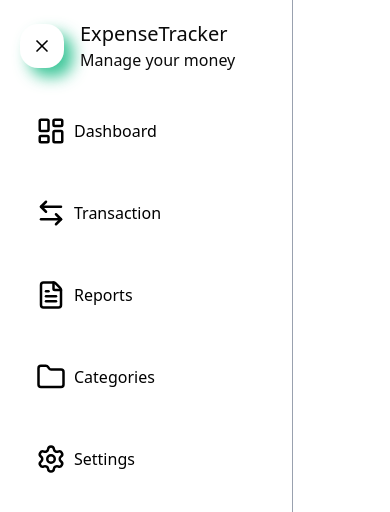
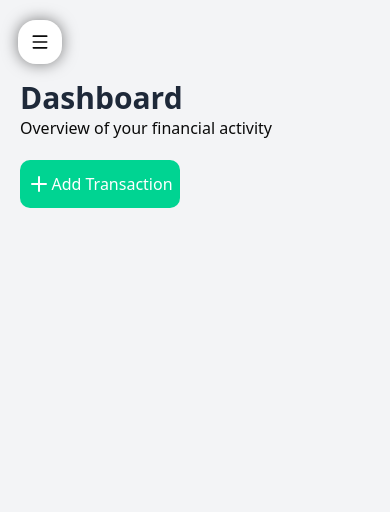
Before and after one commit to zsedrickj/expense_tracker, a Next.js app: page /dashboard in a window 390 px wide. Shown: the top 512 px of the page. Built offline with nearby package versions, Linux system fonts and the light colour scheme.

Commit message:
"Fixing navbar for overlay and add few content in dashboard"

```diff
--- a/app/dashboard/page.tsx
+++ b/app/dashboard/page.tsx
@@ -1,10 +1,26 @@
+"use client";
+import AddButton from "@/components/ui/addButton";
 import NavBar from "@/components/ui/navbar";
-import React from "react";
+import React, { useState } from "react";
 
 const Dashboard = () => {
+  const [isClosed, setIsClosed] = useState(true);
+
   return (
-    <div className="h-full w-screen flex ">
-      <NavBar />
+    <div className="h-screen w-screen bg-gray-100 lg:flex overflow-y-auto">
+      {/* Navbar */}
+      <NavBar isClosed={isClosed} setIsClosed={setIsClosed} />
+
+      {/* Main Content */}
+      <div className={`flex-1 p-5 pt-20 transition-all duration-300 lg:px-20`}>
+        <div className="flex flex-col gap-5">
+          <div className="flex flex-col">
+            <h1 className="text-3xl font-semibold text-gray-800">Dashboard</h1>
+            <p>Overview of your financial activity</p>
+          </div>
+          <AddButton name="Add Transaction" />
+        </div>
+      </div>
     </div>
   );
 };
--- /dev/null
+++ b/components/ui/addButton.tsx
@@ -0,0 +1,17 @@
+"use client";
+
+import React from "react";
+import { Plus } from "lucide-react";
+
+type AddButtonProps = {
+  name: string;
+};
+const AddButton: React.FC<AddButtonProps> = ({ name }) => {
+  return (
+    <button className="w-40 h-12  flex  items-center justify-center text-white bg-emerald-400 rounded-lg hover:bg-emerald-500 transition-colors duration-300">
+      <Plus /> {name}
+    </button>
+  );
+};
+
+export default AddButton;
--- a/components/ui/navbar.tsx
+++ b/components/ui/navbar.tsx
@@ -11,9 +11,25 @@ import {
 } from "lucide-react";
 import Image from "next/image";
 
-const NavBar = () => {
+interface NavBarProps {
+  isClosed: boolean;
+  setIsClosed: React.Dispatch<React.SetStateAction<boolean>>;
+}
+
+const NavBar: React.FC<NavBarProps> = ({ isClosed, setIsClosed }) => {
   const [active, setActive] = useState<string | null>(null);
-  const [isClosed, setIsClosed] = useState(false); // false = sidebar open
+  const [isLargeScreen, setIsLargeScreen] = useState(false);
+
+  useEffect(() => {
+    const handleResize = () => {
+      const large = window.innerWidth >= 1024;
+      setIsLargeScreen(large);
+      if (large) setIsClosed(false);
+    };
+    handleResize();
+    window.addEventListener("resize", handleResize);
+    return () => window.removeEventListener("resize", handleResize);
+  }, []);
 
   const menuItems = [
     { id: "dashboard", label: "Dashboard", icon: LayoutDashboard },
@@ -23,46 +39,34 @@ const NavBar = () => {
     { id: "settings", label: "Settings", icon: Settings },
   ];
 
-  // Detect large screens and force sidebar open
-  const [isLargeScreen, setIsLargeScreen] = useState(false);
-  useEffect(() => {
-    const handleResize = () => {
-      setIsLargeScreen(window.innerWidth >= 1024);
-    };
-    handleResize();
-    window.addEventListener("resize", handleResize);
-    return () => window.removeEventListener("resize", handleResize);
-  }, []);
+  const sidebarClasses = isLargeScreen
+    ? "lg:w-[25%] lg:p-5 lg:border-r lg:border-gray-400 h-full"
+    : isClosed
+      ? "w-10 fixed top-5 left-5 z-50 rounded-2xl"
+      : "w-[75%] fixed top-0 left-0 h-full border-r border-gray-400 bg-white p-5 z-50";
 
   return (
     <div
-      className={`flex flex-col h-full gap-5 transition-all duration-300 ease-in-out p-5 bg-white ${
-        isClosed && !isLargeScreen
-          ? "w-16 border-none"
-          : isLargeScreen
-            ? "w-[25%] border-r border-gray-400" // smaller width on large screens
-            : "w-[75%] border-r border-gray-400" // mobile width
-      }`}
+      className={`flex flex-col gap-5 bg-white transition-all duration-300 ease-in-out ${sidebarClasses}`}
     >
-      {/* Top div with toggle icon (mobile only) */}
+      {/* TOGGLE BUTTON ONLY ON MOBILE/TABLET */}
       {!isLargeScreen && (
-        <div className="flex gap-4 items-center mb-2">
+        <div
+          className={`flex ${isClosed ? "justify-center" : "gap-4 items-center mb-4"}`}
+        >
           <div
-            className={`flex justify-center items-center p-3 rounded-2xl cursor-pointer transition-all duration-300 ${
-              isClosed
-                ? "shadow-[0_0_15px_rgba(0,0,0,0.5)]" // black shadow when collapsed
-                : "shadow-[9px_9px_15px_rgba(16,185,129,0.8)] dark:shadow-[10px_10px_25px_rgba(52,211,153,0.85)]"
-            }`}
             onClick={() => setIsClosed(!isClosed)}
+            className={`flex justify-center items-center p-3 rounded-2xl cursor-pointer transition-all duration-300
+              ${
+                isClosed
+                  ? "shadow-[0_0_15px_rgba(0,0,0,0.5)] bg-white"
+                  : "shadow-[9px_9px_15px_rgba(16,185,129,0.8)] dark:shadow-[10px_10px_25px_rgba(52,211,153,0.85)] bg-white"
+              }
+            `}
           >
-            {isClosed ? (
-              <Menu size={20} className="text-black" />
-            ) : (
-              <X size={20} className="text-black" />
-            )}
+            {isClosed ? <Menu size={20} /> : <X size={20} />}
           </div>
 
-          {/* Show logo/title only if sidebar is open */}
           {!isClosed && (
             <div className="flex flex-col">
               <h1 className="text-xl">ExpenseTracker</h1>
@@ -72,7 +76,7 @@ const NavBar = () => {
         </div>
       )}
 
-      {/* Logo/title for large screens */}
+      {/* DESKTOP LOGO */}
       {isLargeScreen && (
         <div className="flex items-center justify-start p-5 gap-3">
           <Image
@@ -82,13 +86,13 @@ const NavBar = () => {
             alt="Dollar Sign"
           />
           <div className="flex flex-col justify-center items-center">
-            <h1 className="text-xl">ExpenseTracker</h1>
-            <p className="text-md">Manage your money</p>
+            <h1 className="text-lg">ExpenseTracker</h1>
+            <p className="text-sm">Manage your money</p>
           </div>
         </div>
       )}
 
-      {/* Menu items */}
+      {/* MENU ITEMS (only show if open or desktop) */}
       {(!isClosed || isLargeScreen) &&
         menuItems.map((item) => {
           const Icon = item.icon;
@@ -96,11 +100,13 @@ const NavBar = () => {
             <div
               key={item.id}
               onClick={() => setActive(item.id)}
-              className={`flex items-center gap-2 w-full  p-4 cursor-pointer transition-colors rounded-2xl ${
-                active === item.id
-                  ? "bg-emerald-100 border-emerald-500 text-emerald-600"
-                  : "text-black hover:bg-gray-100"
-              }`}
+              className={`flex items-center gap-2 w-full p-4 cursor-pointer rounded-2xl transition-colors
+                ${
+                  active === item.id
+                    ? "bg-emerald-100 text-emerald-600"
+                    : "text-black hover:bg-gray-100"
+                }
+              `}
             >
               <Icon
                 size={30}
```
